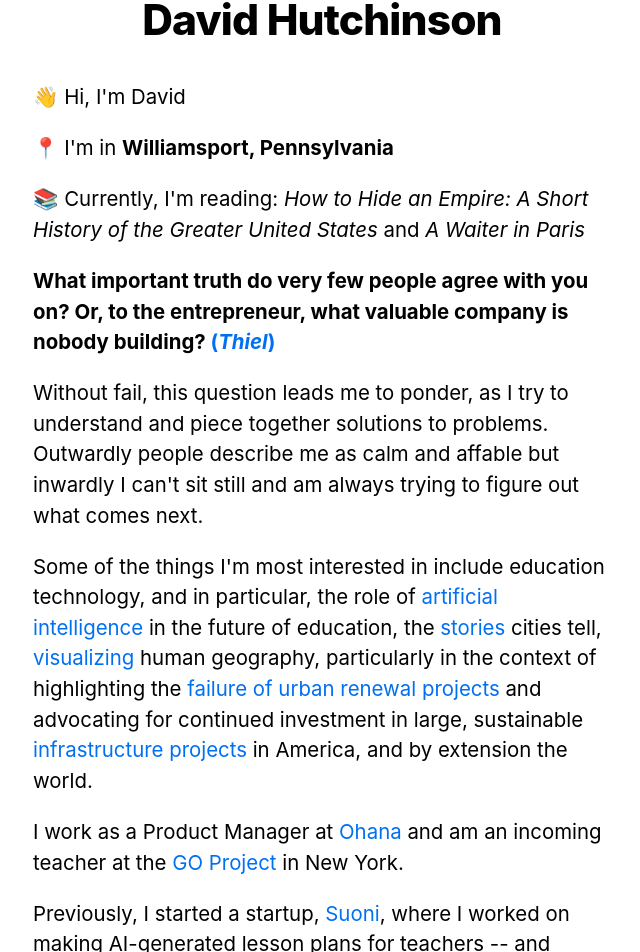
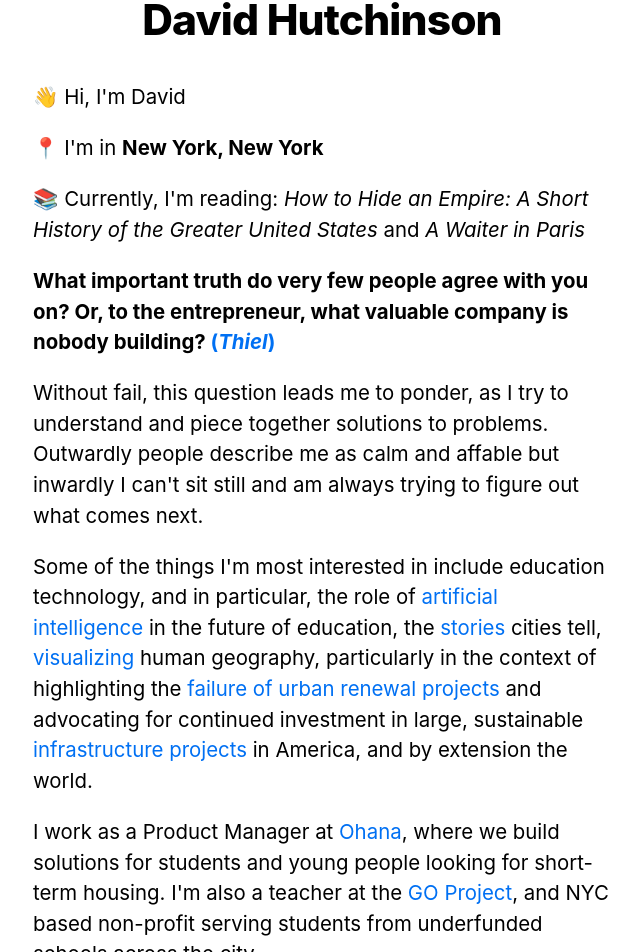
Before and after one commit to dvdhutch/dvdhutch-personal-site, a Next.js app: page / in a window 1280 px wide. Shown: the part 274-1226 px from the top of the page, without its empty margins (318-958 px from the left). Built offline with nearby package versions, Linux system fonts and the light colour scheme.

Commit message:
Update index.js

```diff
--- a/pages/index.js
+++ b/pages/index.js
@@ -22,12 +22,12 @@ export default function Home({ allPostsData }) {
       </Head>
       <section className={utilStyles.headingMd}>
         <p> 👋 Hi, I'm David </p>
-        <p> 📍 I'm in <b>Williamsport, Pennsylvania</b></p>
+        <p> 📍 I'm in <b>New York, New York</b></p>
         <p> 📚 Currently, I'm reading: <i>How to Hide an Empire: A Short History of the Greater United States</i> and <i>A Waiter in Paris</i></p>
         <p> <b> What important truth do very few people agree with you on? Or, to the entrepreneur, what valuable company is nobody building? <a href="https://en.wikipedia.org/wiki/Zero_to_One">(<i>Thiel</i>)</a> </b> </p>
         <p> Without fail, this question leads me to ponder, as I try to understand and piece together solutions to problems. Outwardly people describe me as calm and affable but inwardly I can't sit still and am always trying to figure out what comes next.</p>
         <p> Some of the things I'm most interested in include education technology, and in particular, the role of <a href="https://www.ted.com/talks/sal_khan_the_amazing_ai_super_tutor_for_students_and_teachers/c">artificial intelligence</a> in the future of education, the <a href="http://paulgraham.com/cities.html">stories</a> cities tell, <a href="https://ourworldindata.org/">visualizing</a> human geography, particularly in the context of highlighting the <a href="https://www.segregationbydesign.com/">failure of urban renewal projects</a> and advocating for continued investment in large, sustainable <a href="https://www.noahpinion.blog/p/interview-patrick-collison-co-founder">infrastructure projects</a> in America, and by extension the world. </p>
-        <p> I work as a Product Manager at <a href="https://www.liveohana.ai">Ohana</a> and am an incoming teacher at the <a href="https://www.goprojectnyc.org">GO Project</a> in New York. </p>
+        <p> I work as a Product Manager at <a href="https://www.liveohana.ai">Ohana</a>, where we build solutions for students and young people looking for short-term housing. I'm also a teacher at the <a href="https://www.goprojectnyc.org">GO Project</a>, and NYC based non-profit serving students from underfunded schools across the city. </p>
         <p> Previously, I started a startup, <a href="https://www.suoni.co">Suoni</a>, where I worked on making AI-generated lesson plans for teachers -- and learned a lot along the way.</p>
         <p> I am a student in the <a href="https://www.shc.psu.edu">Penn State Schreyer Honors College</a> and a fellow in the <a href="https://www.academy.psu.edu">Presidential Leadership Academy at Penn State</a>.
         </p>
```
